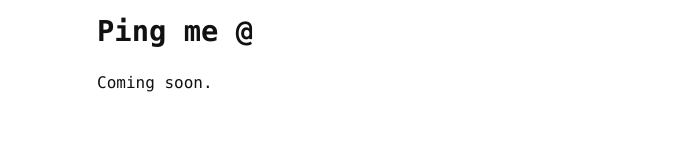
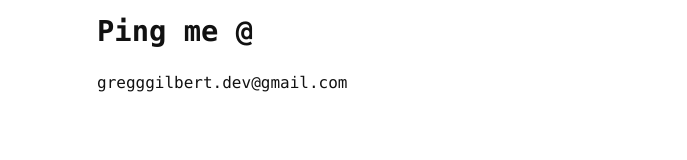
Before and after one commit to groogg/me, a plain HTML site: page index.html in a window 1280 px wide. Shown: the part 1554-1714 px from the top of the page, without its empty margins (383-1070 px from the left). Drawn offline with Linux system fonts and the light colour scheme.

Commit message:
added dev email

```diff
--- a/index.html
+++ b/index.html
@@ -88,7 +88,7 @@
 
                 <h2 id="contact">Ping me @</h2>
                 <p>
-                    Coming soon.
+                    gregggilbert.dev@gmail.com
                 </p>
             </div>
         </div>
```
